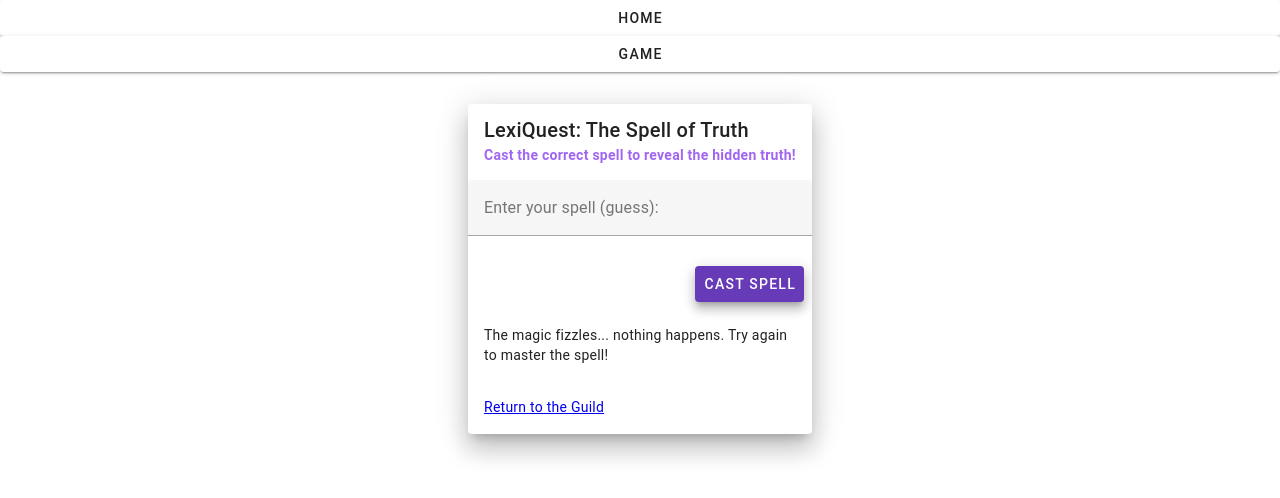
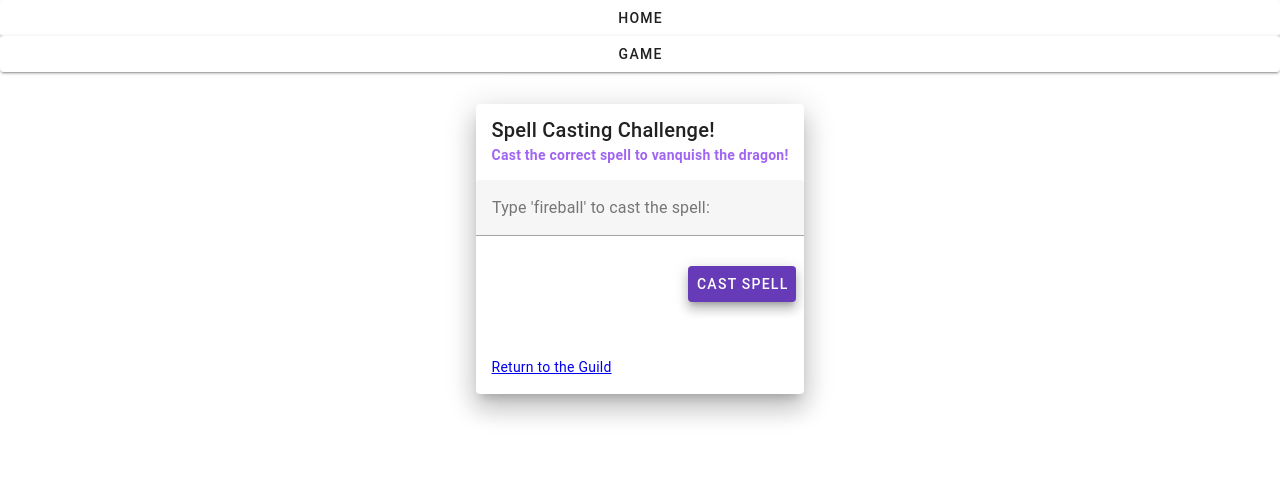
Before and after one commit to IntelliTect-Samples/EWU-CSCD379-2024-Spring, a Nuxt app in the folder wordle-web/: page /game in a window 1280 px wide. Shown: the top 498 px of the page. Built offline with nearby package versions, Linux system fonts and the light colour scheme.

Commit message:
Update game.vue
changed game logic

```diff
--- a/wordle-web/pages/game.vue
+++ b/wordle-web/pages/game.vue
@@ -1,15 +1,15 @@
 <template>
   <v-card class="mx-auto my-8" elevation="16" max-width="344">
     <v-card-item>
-      <v-card-title>LexiQuest: The Spell of Truth</v-card-title>
+      <v-card-title>Spell Casting Challenge!</v-card-title>
       <v-card-subtitle>
-        <strong class="text-deep-purple-accent-4">Cast the correct spell to reveal the hidden truth!</strong>
+        <strong class="text-deep-purple-accent-4">Cast the correct spell to vanquish the dragon!</strong>
       </v-card-subtitle>
     </v-card-item>
 
     <v-text-field
       v-model="guess"
-      label="Enter your spell (guess):"
+      label="Type 'fireball' to cast the spell:"
       outlined
       clearable />
     <v-card-actions>
@@ -22,13 +22,8 @@
         Cast Spell
       </v-btn>
     </v-card-actions>
-    <v-card-text v-if="isCorrect">
-      <p>{{ feedback }}</p>
-      <p>You see the creature wince as your spell hits its mark! Onward to the next challenge!</p>
-    </v-card-text>
-    <v-card-text v-else>
-      <p>{{ feedback }}</p>
-      <p>The magic fizzles... nothing happens. Try again to master the spell!</p>
+    <v-card-text>
+      {{ feedback }}
     </v-card-text>
     <v-card-text>
       <NuxtLink to="/"> Return to the Guild </NuxtLink>
@@ -39,19 +34,15 @@
 <script setup lang="ts">
 import { ref } from 'vue';
 
-const correctWord = 'quest';
 const guess = ref('');
 const feedback = ref('');
-const isCorrect = ref(false);
 
 function castSpell() {
-  if (guess.value.toLowerCase() === correctWord) {
-    feedback.value = 'Perfect!';
-    isCorrect.value = true;
+  if (guess.value.toLowerCase() === 'fireball') {
+    feedback.value = 'Success! The dragon is defeated!';
   } else {
-    feedback.value = 'Incorrect spell!';
-    isCorrect.value = false;
+    feedback.value = 'The spell fails... Try again!';
   }
-  guess.value = ''; // Clear input after casting
+  guess.value = ''; // Clear input after attempt
 }
 </script>
```
